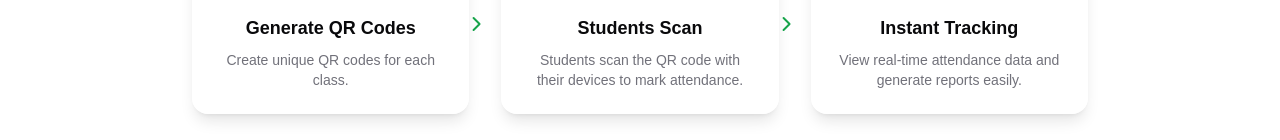
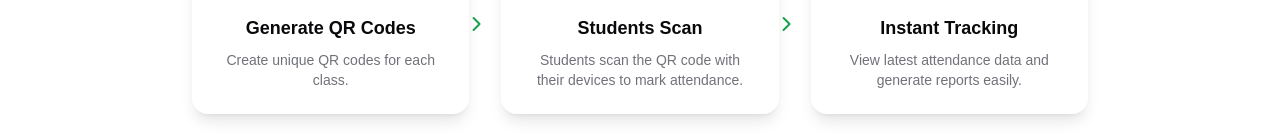
Before and after one commit to marrrkkk/qtrack-v2, a Next.js app: page / in a window 1280 px wide. Shown: the part 541-681 px from the top of the page. Built offline with nearby package versions, Linux system fonts and the light colour scheme; no server answers.

Commit message:
Update Clerk sign-up configuration and landing page description

```diff
--- a/app/page.tsx
+++ b/app/page.tsx
@@ -86,7 +86,7 @@ export default function Home() {
                 },
                 {
                   title: "Instant Tracking",
-                  description: "View real-time attendance data and generate reports easily.",
+                  description: "View latest attendance data and generate reports easily.",
                   icon: "📊"
                 }
               ].map((step, index) => (
--- a/components/Nav.tsx
+++ b/components/Nav.tsx
@@ -26,7 +26,7 @@ const Nav = () => {
                   Log in
                 </Button>
               </SignInButton>
-              <SignUpButton forceRedirectUrl={'/select-role'}>
+              <SignUpButton>
                 <Button
                   className="rounded-xl font-medium shadow-lg hover:shadow-primary/25 transition-all"
                 >
```
Also changed, not shown: 1 other file (tests, documents, lock files or other folders).
